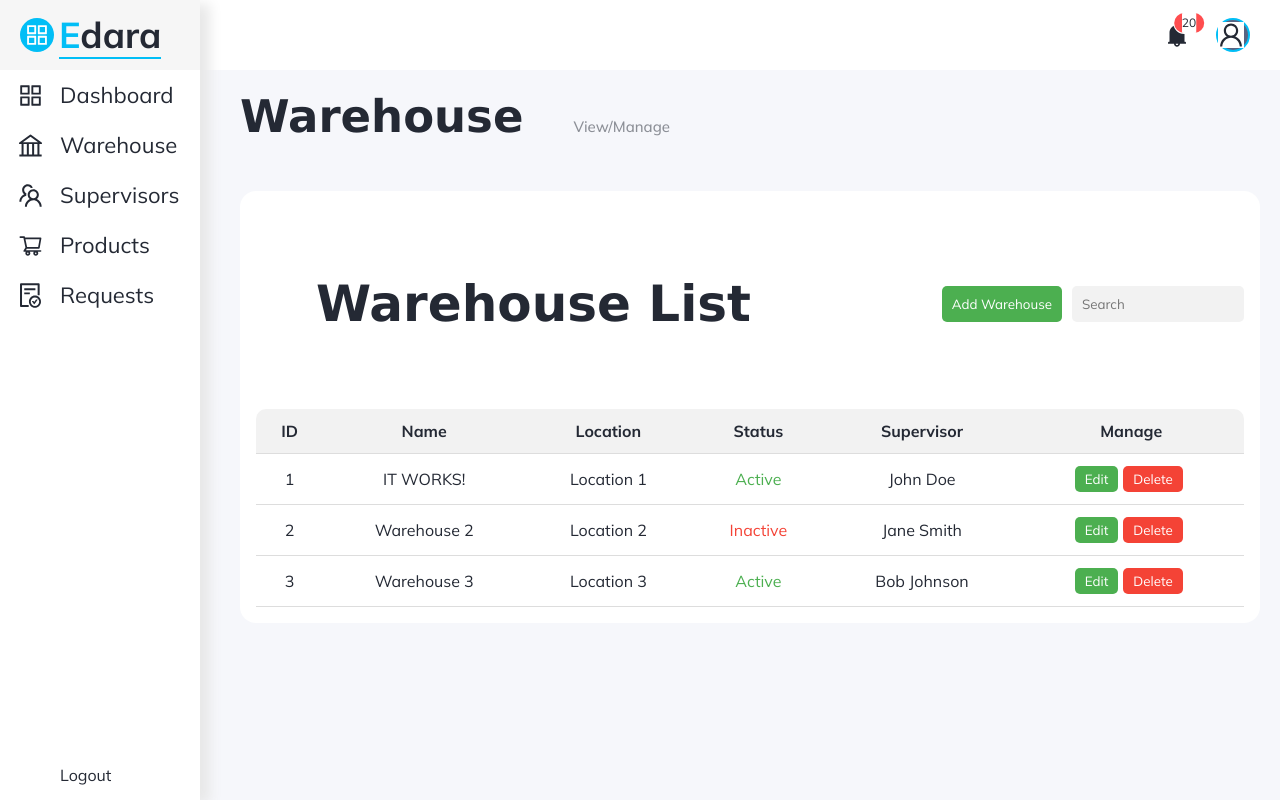
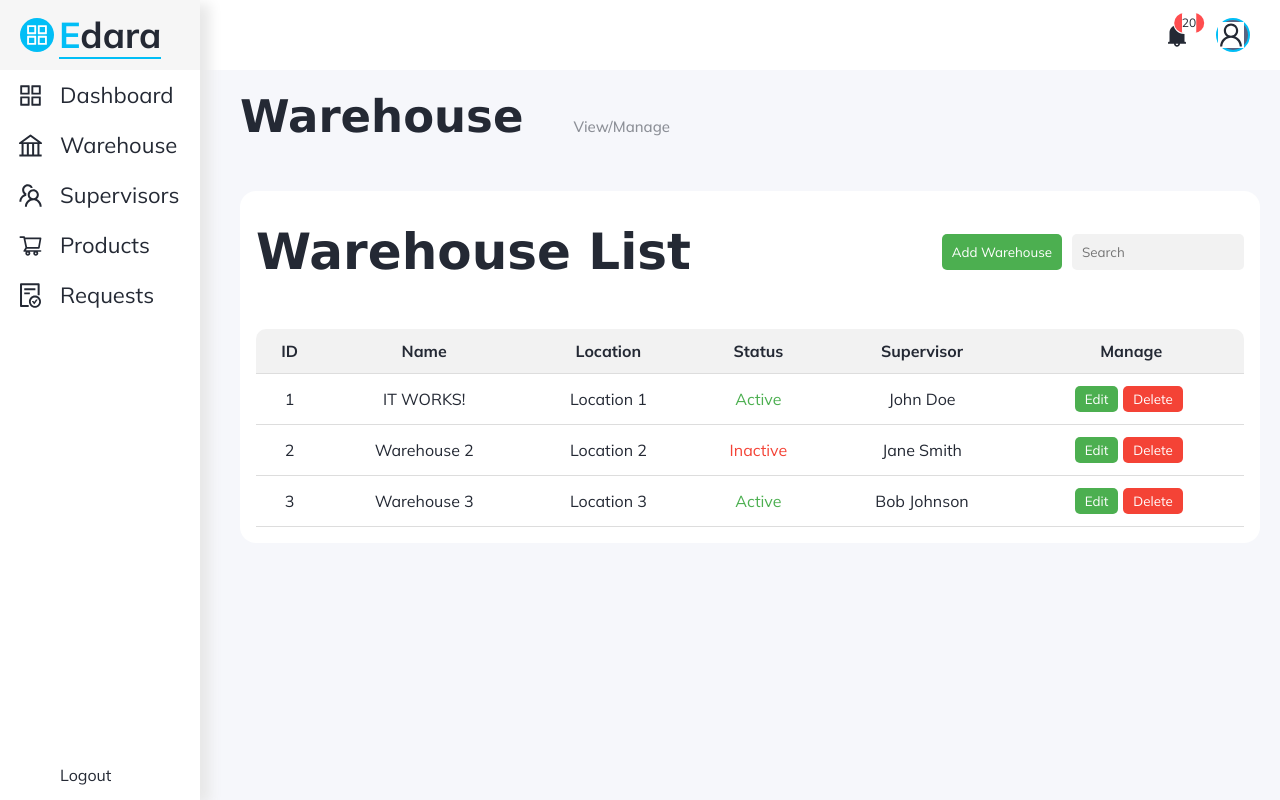
Before and after one commit to FatmaElzahraaAdham/InventorySys, a React (Create React App) app: page /Warehouse in a window 1280 px wide. Built offline with nearby package versions, Linux system fonts and the light colour scheme.

Commit message:
feature: add table header components

```diff
--- a/src/pages/Product.js
+++ b/src/pages/Product.js
@@ -1,6 +1,7 @@
 import "../styles/ProductStyle.css"
 import PageTitle from "../components/PageTitle";
 import ProductCard from '../components/ProductCard';
+import TableHeader from "../components/TableHeader";
 
 
 const products = [
@@ -50,6 +51,13 @@ function Product() {
     return (
         <div className="page-content">
             <PageTitle title="Products" subtext="View/Manage"/>
+            <div className="product-wrapper">
+                <TableHeader
+                    title="Products List"
+                    buttonText="Add Product"
+                    onButtonClick={null}
+                    showAddButton={true}
+                />
                 <div className="product-card-container">
                     {products.map(product => (
                         <ProductCard
@@ -64,6 +72,7 @@ function Product() {
                     ))}
                 </div>
             </div>
+        </div>
     );
 }
 
--- a/src/styles/ProductCard.css
+++ b/src/styles/ProductCard.css
@@ -1,3 +1,10 @@
+.product-wrapper {
+    background-color: white;
+    padding: 1rem;
+    border-radius: 1rem;
+    margin-right: 0.1rem;
+}
+
 .product-card-container {
     display: grid;
     grid-template-columns: repeat(4, 1fr);
--- a/src/styles/Table.css
+++ b/src/styles/Table.css
@@ -22,8 +22,12 @@
     display: flex;
     align-items: center;
     justify-content: space-between;
-    margin-bottom: 1rem;
-    margin-top: 0.5rem;
+    margin-bottom: 3rem;
+    margin-top: 1rem;
+}
+
+.table-header h1 {
+    margin: 0;
 }
 
 .table th,
```
Lines whose indentation alone changed are shown as unchanged.
